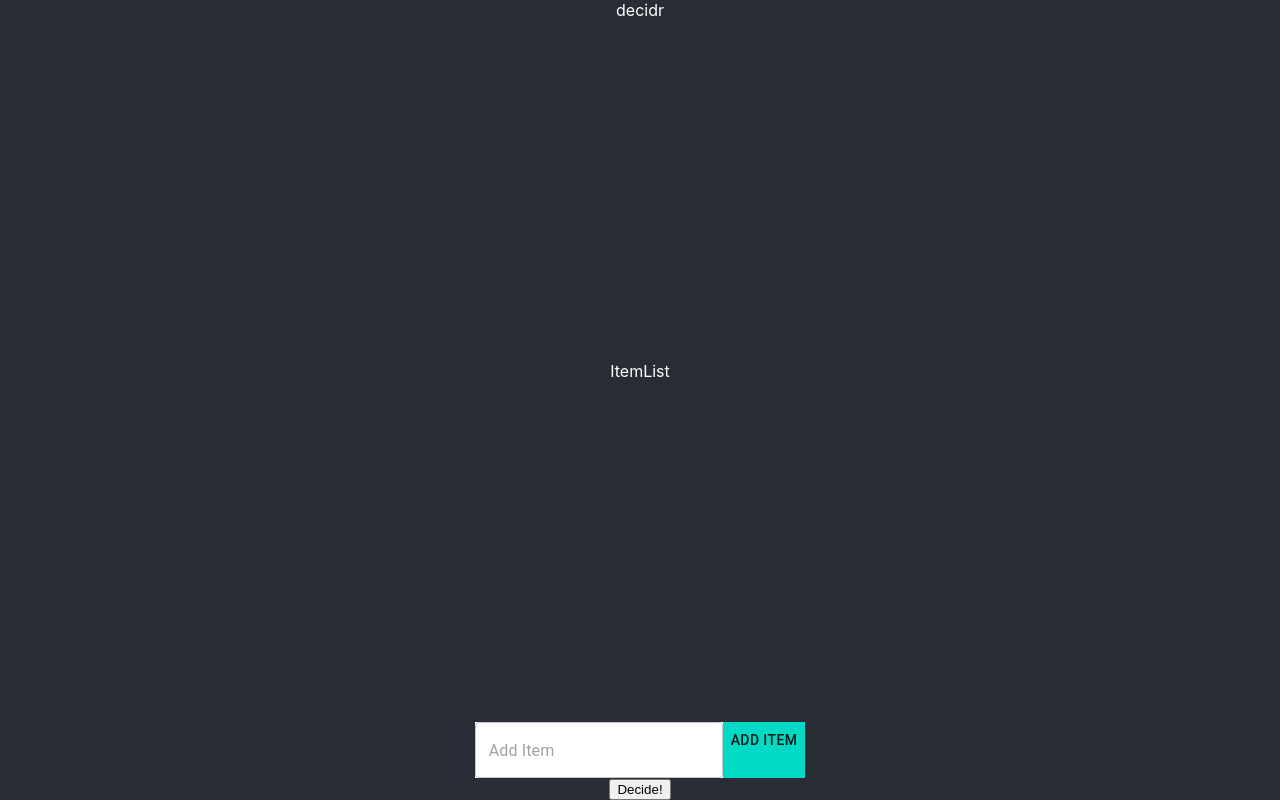
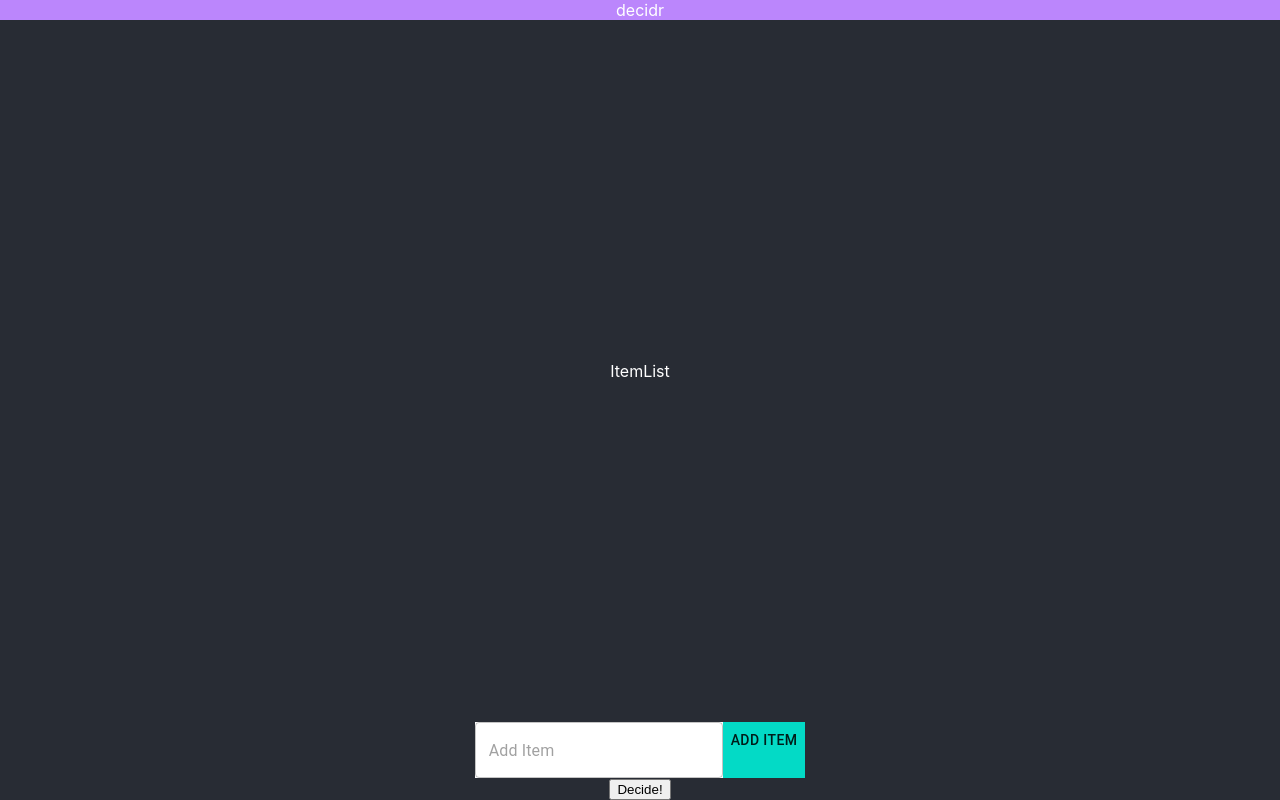
Before and after one commit to xmercado/decidr, a React (Create React App) app: page / in a window 1280 px wide. Built offline with nearby package versions, Linux system fonts and the light colour scheme.

Commit message:
feat(header): style header

```diff
--- a/src/components/Header.js
+++ b/src/components/Header.js
@@ -1,6 +1,8 @@
+import '../App.css';
+
 export default function Header() {
     return (
-        <header>
+        <header className='Header'>
             decidr
         </header>
     );
```
